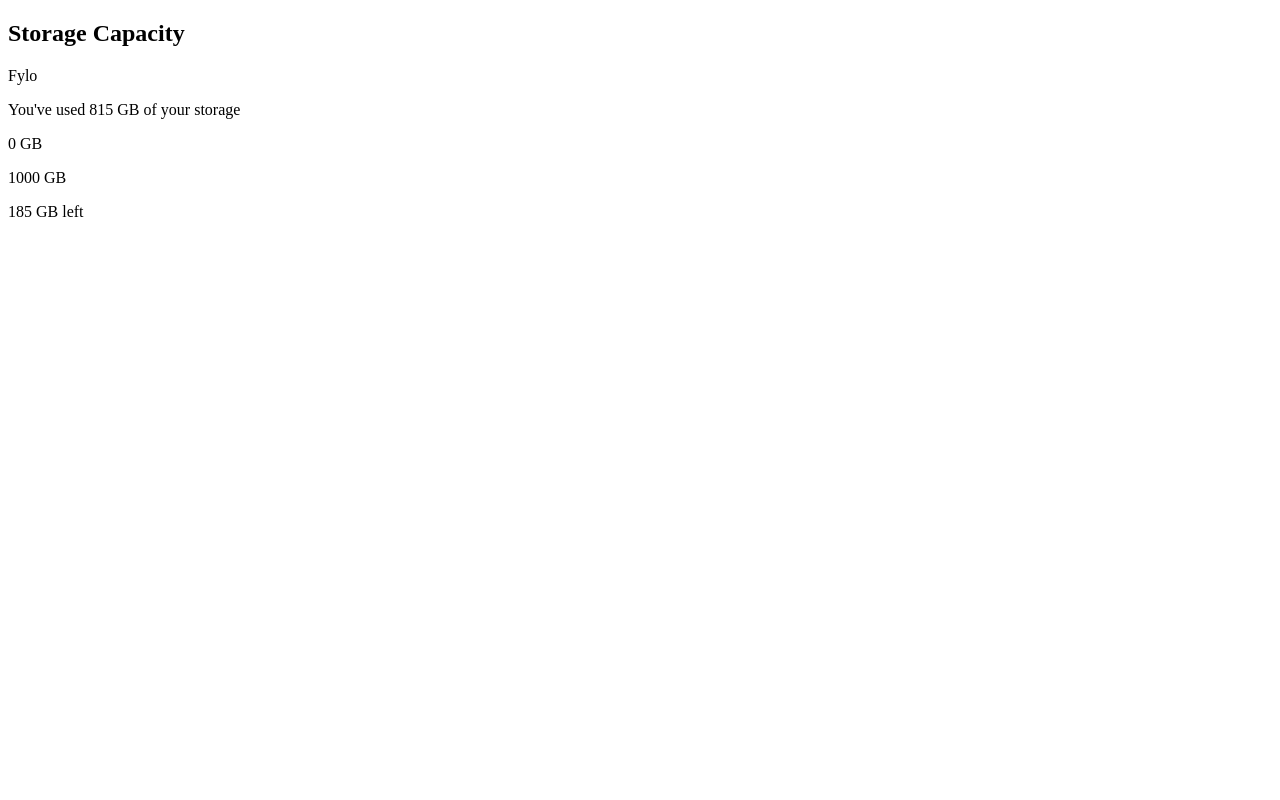
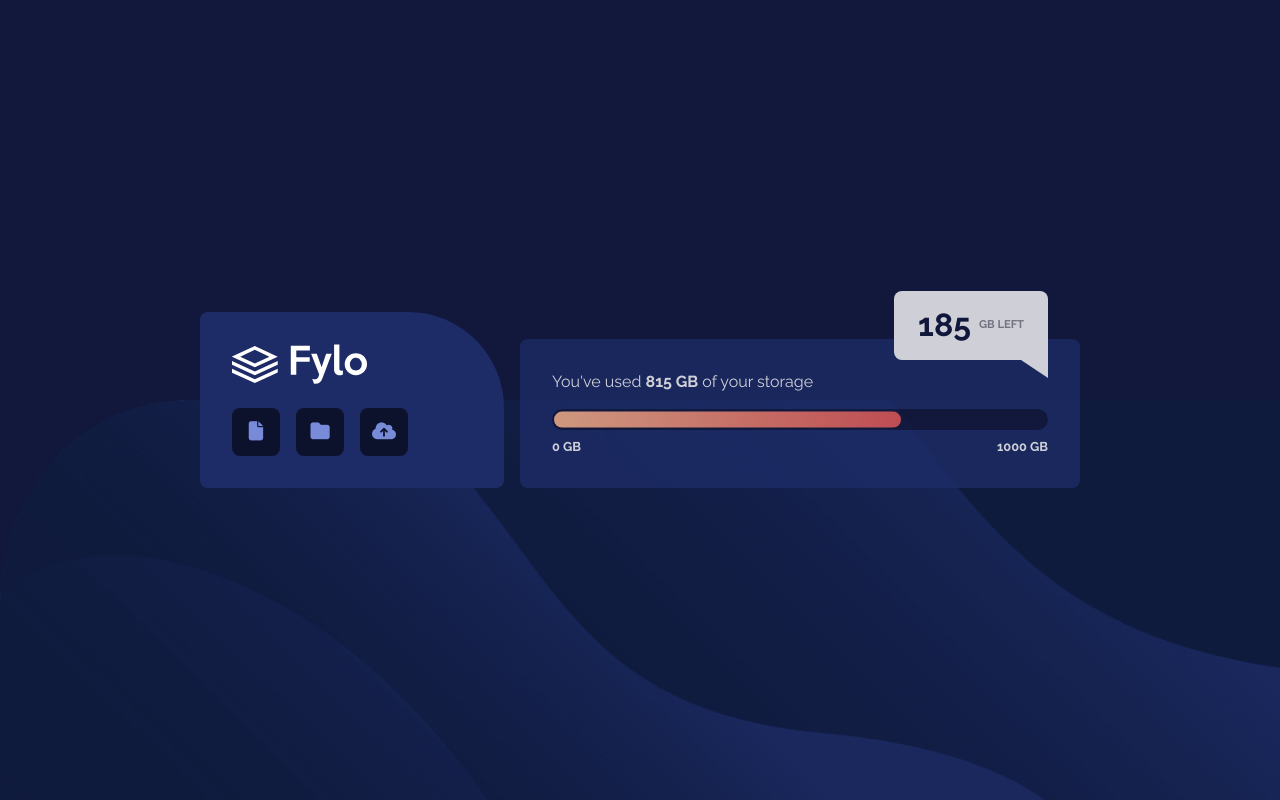
Before and after one commit to humarroquin/Fylo-data-storage-component, a plain HTML site: page index.html in a window 1280 px wide. Drawn offline with Linux system fonts and the light colour scheme.

Commit message:
Update index.html and styles.css

```diff
--- a/index.html
+++ b/index.html
@@ -10,7 +10,13 @@
       sizes="32x32"
       href="./images/favicon-32x32.png"
     />
-
+    <link
+      rel="stylesheet"
+      href="https://cdnjs.cloudflare.com/ajax/libs/font-awesome/6.5.1/css/all.min.css"
+      integrity="sha512-DTOQO9RWCH3ppGqcWaEA1BIZOC6xxalwEsw9c2QQeAIftl+Vegovlnee1c9QX4TctnWMn13TZye+giMm8e2LwA=="
+      crossorigin="anonymous"
+      referrerpolicy="no-referrer"
+    />
     <link rel="stylesheet" href="styles.css" />
     <title>Frontend Mentor | Fylo data storage component</title>
   </head>
@@ -21,8 +27,7 @@
         <div class="grid-wrapper">
           <div class="section header-wrapper">
             <div class="logo">
-              <i class="fa-solid fa-boxes-packing"></i>
-              <p>Fylo</p>
+              <img src="/images/logo.svg" alt="" />
             </div>
             <div class="storage-type-icons">
               <span class="icon-background"
--- a/styles.css
+++ b/styles.css
@@ -0,0 +1,217 @@
+@import url('https://fonts.googleapis.com/css2?family=Raleway:ital,wght@0,100..900;1,100..900&display=swap');
+
+*,
+*::before,
+*::after {
+  box-sizing: border-box;
+}
+
+* {
+  margin: 0;
+}
+
+:root {
+  --bg-lighter-blue: hsl(228, 56%, 26%);
+  --bg-dark-blue: hsl(231, 53%, 15%);
+  --bg-darker-blue: hsl(229, 57%, 11%);
+  --bg-white: rgb(255, 255, 255);
+
+  --ff-body: 'Raleway', sans-serif;
+  --ff-headers: 'Raleway', sans-serif;
+  --fc-light-gray: hsl(263, 4%, 56%);
+  --fc-white: hsl(0, 0%, 100%);
+  --fc-light-blue: hsl(228, 56%, 66%);
+  --fc-dark-blue: hsl(231, 53%, 15%);
+}
+
+/* general styling */
+body {
+  min-height: 100vh;
+  display: grid;
+  place-content: center;
+
+  font-family: var(--ff-body);
+  line-height: 1.4;
+
+  background-image: url(/images/bg-mobile.png);
+  background-repeat: no-repeat;
+  background-size: cover;
+  background-position: bottom center;
+  background-color: var(--bg-dark-blue);
+}
+
+.main-wrapper {
+  margin: 1rem;
+}
+
+.section {
+  background: var(--bg-lighter-blue);
+  color: var(--fc-white);
+  padding: 2rem;
+}
+
+.grid-wrapper {
+  display: grid;
+  gap: 1rem;
+}
+
+.text-bold {
+  font-weight: 700;
+}
+
+/* Hiding class, making content visible only to screen readers but not visually */
+.sr-only:not(:focus):not(:active) {
+  clip: rect(0 0 0 0);
+  clip-path: inset(50%);
+  height: 1px;
+  overflow: hidden;
+  position: absolute;
+  white-space: nowrap;
+  width: 1px;
+}
+
+/* top section */
+.logo {
+  font-size: 2rem;
+  font-weight: 700;
+  display: flex;
+  align-items: center;
+  gap: 0.5rem;
+}
+
+.storage-type-icons {
+  margin-top: 1.5rem;
+  display: flex;
+  gap: 1rem;
+}
+
+.icon-background {
+  display: inline-block;
+  height: 2rem;
+  width: 2rem;
+  padding: 1.5rem;
+  background: var(--bg-darker-blue);
+  border-radius: 0.5rem;
+
+  display: flex;
+  align-items: center;
+  justify-content: center;
+}
+
+.storage-icons {
+  color: var(--fc-light-blue);
+  font-size: 1.2rem;
+}
+
+.header-wrapper {
+  border-radius: 0.5rem 6rem 0.5rem 0.5rem;
+}
+
+/* bottom section */
+.storage-wrapper {
+  border-radius: 0.5rem;
+  text-align: center;
+  opacity: 0.8;
+  position: relative;
+  padding-bottom: 3rem;
+}
+
+.usage-bar {
+  height: 1.3rem;
+  width: 100%;
+  background: var(--bg-dark-blue);
+  border-radius: 5rem;
+  margin-top: 1rem;
+  position: relative;
+}
+
+.usage-bar::before {
+  content: '';
+  height: 1.05rem;
+  width: 70%;
+  border-radius: 5rem;
+  position: absolute;
+  top: 50%;
+  left: 2px;
+  transform: translateY(-50%);
+  /* gradient */
+  background: hsla(22, 100%, 78%, 1);
+  background: linear-gradient(
+    90deg,
+    hsla(22, 100%, 78%, 1) 0%,
+    hsla(2, 78%, 62%, 1) 100%
+  );
+}
+
+.storage-capacity {
+  display: flex;
+  align-self: center;
+  justify-content: space-between;
+  margin-top: 0.5rem;
+  font-size: 0.8rem;
+  font-weight: 700;
+}
+
+.storage-remaining {
+  background: var(--bg-white);
+  color: var(--fc-dark-blue);
+  font-size: 2rem;
+  font-weight: 700;
+  position: absolute;
+  right: 50%;
+  top: 8.25rem;
+  transform: translate(50%, 0);
+  padding: 0.75rem 1.5rem;
+  border-radius: 0.5rem;
+}
+
+.storage-remaining p {
+  display: flex;
+  align-items: center;
+  gap: 0.5rem;
+}
+
+.storage-remaining .small-text {
+  font-size: 0.7rem;
+  text-transform: uppercase;
+  color: var(--fc-light-gray);
+}
+
+/* media queries */
+@media (min-width: 40rem) {
+  body {
+    background-image: url(/images/bg-desktop.png);
+    background-repeat: no-repeat;
+    background-size: 100% 50%;
+    background-position: bottom center;
+    background-color: var(--bg-dark-blue);
+  }
+  .main-wrapper {
+    max-width: 55rem;
+  }
+  .grid-wrapper {
+    grid-template-columns: 1fr 3fr;
+    align-items: end;
+  }
+  .header-wrapper {
+    padding-right: 6rem;
+  }
+  /* bottom section */
+  .storage-wrapper {
+    padding-bottom: 2rem;
+    text-align: left;
+  }
+  .storage-remaining {
+    transform: none;
+    top: -3rem;
+    right: 2rem;
+  }
+  .storage-remaining::after {
+    content: '';
+    position: absolute;
+    right: 0;
+    border-top: 10px solid transparent;
+    border-right: 30px solid var(--bg-white);
+    border-bottom: 20px solid transparent;
+  }
+}
```
